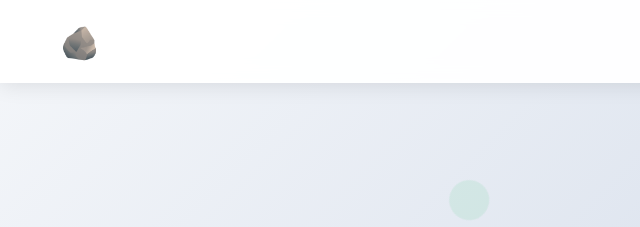
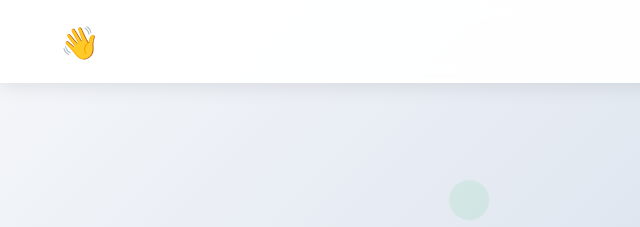
Before and after one commit to Michael-Gardesey/Test-4, a website: page public/index.html in a window 1280 px wide. Shown: the top 227 px of the page, 0-640 px from the left. Drawn offline with Linux system fonts and the light colour scheme.

Commit message:
Update index.html

```diff
--- a/public/index.html
+++ b/public/index.html
@@ -12,7 +12,7 @@
 <body>
     <header>
         <nav class="container">
-            <a href="#" class="logo">🪨</a>
+            <a href="#" class="logo">👋</a>
             <ul class="nav-links">
                 <li><a href="#services">Services</a></li>
                 <li><a href="#portfolio">Portfolio</a></li>
```
